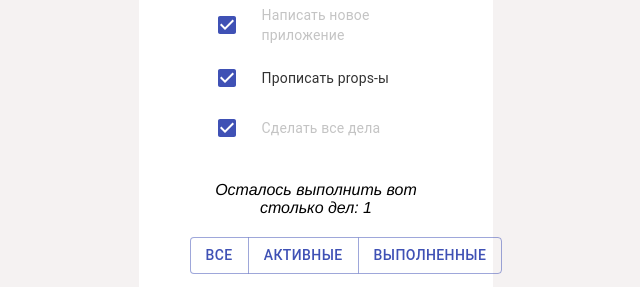
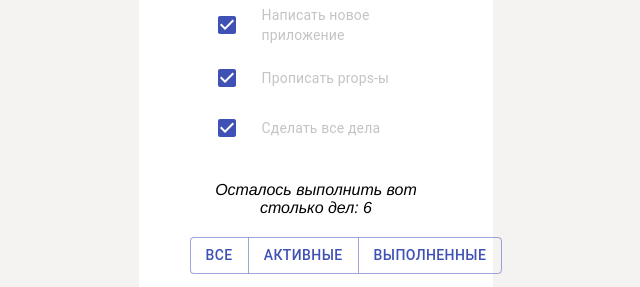
Before and after one commit to WebHeroSchool/JSX.1, a React (Create React App) app: page / in a window 1280 px wide. Shown: the part 206-493 px from the top of the page, without its empty margins (324-964 px from the left). Built offline with nearby package versions, Linux system fonts and the light colour scheme.

Commit message:
Изменение состояния. setState

```diff
--- a/src/components/App/App.js
+++ b/src/components/App/App.js
@@ -10,20 +10,34 @@ import styles from './App.module.css';
   		items: [
        {
        value:'Написать новое приложение',
-       isDone: true
+       isDone: true,
+       id: 1
        },
        {
        	value:'Прописать props-ы',
-       	isDone: false
+       	isDone: true,
+       	id: 2
        },
        {
        	value:'Сделать все дела',
-       	isDone: true
+       	isDone: true,
+       	id: 3
        }
-  	]
+  	],
+  	count: 6
   };
 
-     onClickDone = isDone => console.log(isDone);
+     onClickDone = id => {
+     	const newItemList = this.state.items.map(
+     		item =>{
+     			const newItem = { ...item };
+     			if (item.id === id) {
+     				newItem.isDone = !item.isDone;
+     			}
+     			return newItem;
+     		});
+     	this.setState({items: newItemList})
+     }
 
       render() {
 return(
@@ -31,7 +45,7 @@ return(
   	<h1 className={styles.title}>Важные дела:</h1>
   	<InputItem />
   <ItemList items={this.state.items} onClickDone={this.onClickDone} />
-  <Footer count={1} />
+  <Footer count={this.state.count} />
   </div>);
 }
       }
--- a/src/components/Item/Item.js
+++ b/src/components/Item/Item.js
@@ -3,7 +3,7 @@ import classnames from 'classnames';
 import styles from './Item.module.css';
 
 
-const Item = ({ value, isDone, onClickDone }) => (<span className={
+const Item = ({ value, isDone, onClickDone, id }) => (<span className={
 	classnames({
 		[styles.item]: true,
 		[styles.done]: isDone
--- a/src/components/ItemList/ItemList.js
+++ b/src/components/ItemList/ItemList.js
@@ -11,7 +11,7 @@ import ListItem from '@material-ui/core/ListItem';
 import ListItemIcon from '@material-ui/core/ListItemIcon';
 
 
-const ItemList = ({ items,onClickDone }) =>(<div>
+const ItemList = ({ items,onClickDone, id }) =>(<div>
   <List>
     {items.map(item => (
       <ListItem key={item.value} className={styles.item} dense button>
@@ -20,13 +20,20 @@ const ItemList = ({ items,onClickDone }) =>(<div>
         defaultChecked
         color="primary"
         value="checkedG"
-        onClick={() => onClickDone(item.isDone)}
+        onClick={() => onClickDone(item.id)}
         inputProps={{
           'aria-label': 'secondary checkbox',
         }}
       />
         </ListItemIcon>
-        <ListItemText><Item value={item.value} isDone={item.isDone} onClickDone={onClickDone} /></ListItemText>
+        <ListItemText>
+            <Item
+            value={item.value}
+            isDone={item.isDone}
+            id={item.id}
+            onClickDone={onClickDone}
+             />
+        </ListItemText>
         <ListItemSecondaryAction className={styles.delete}>
           <IconButton aria-label="очистить">
             <DeleteIcon />
```
